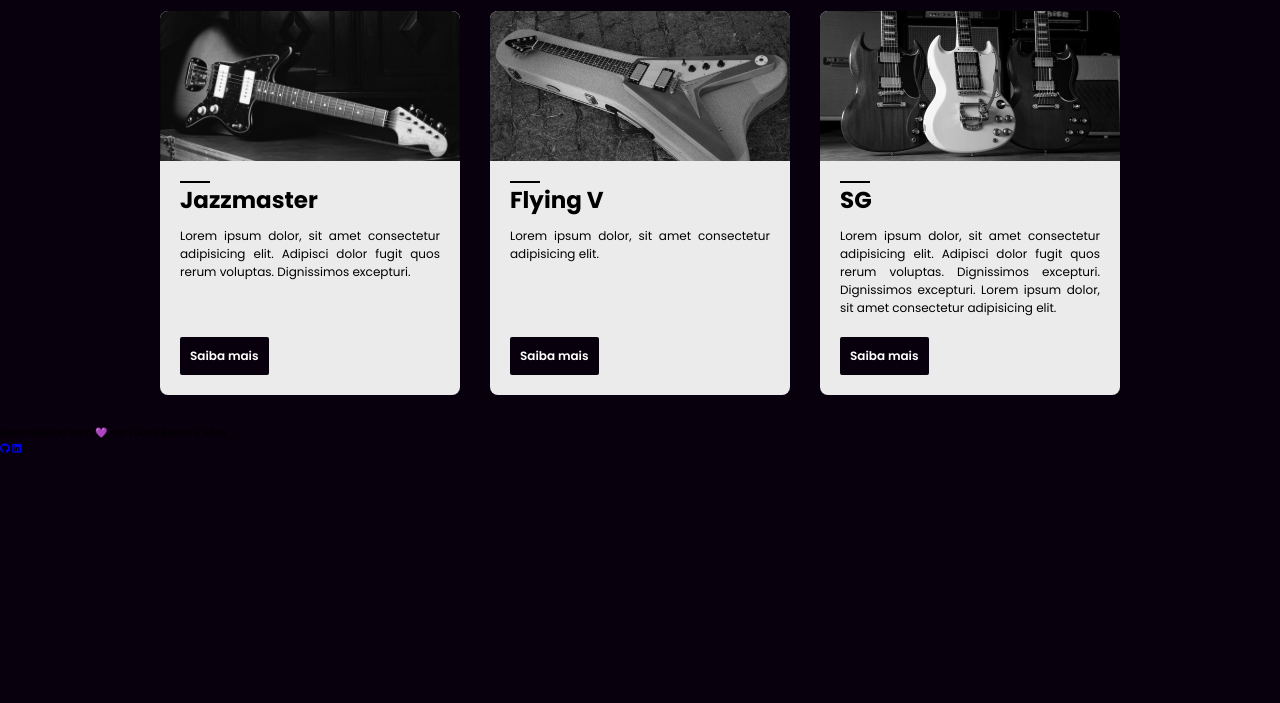
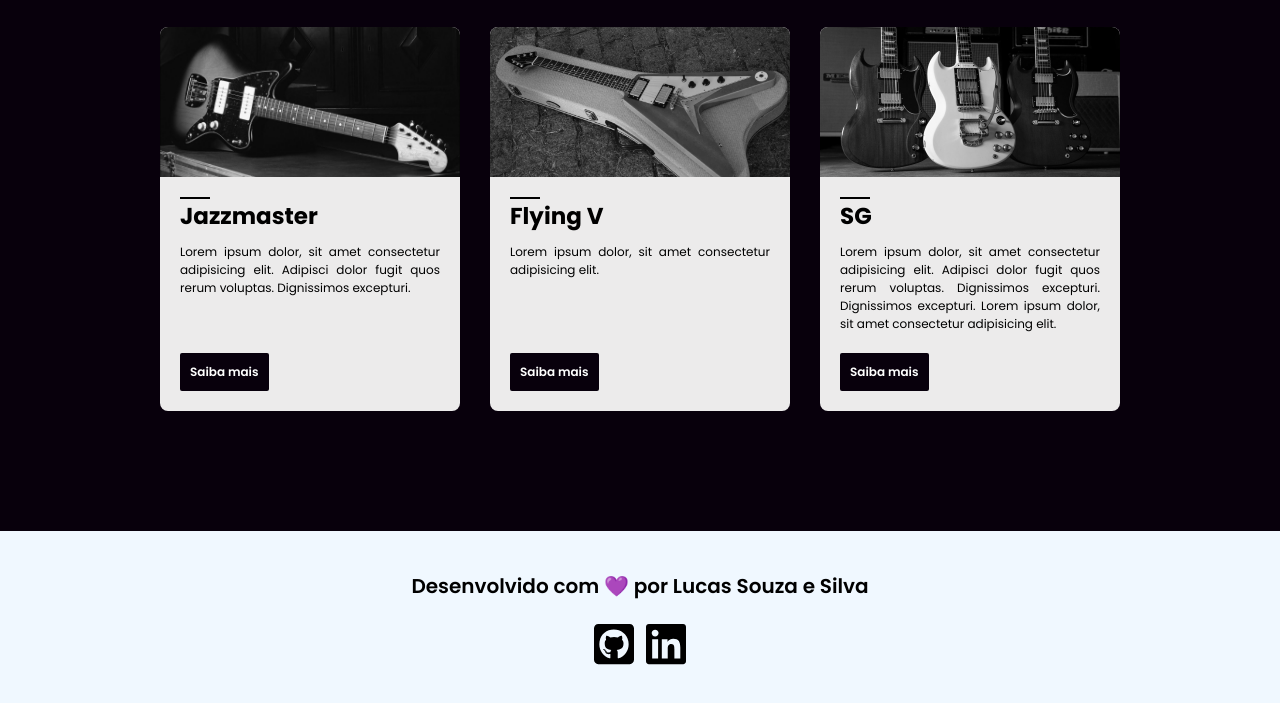
Before and after one commit to lucashtml6/cards-guitarras, a plain HTML site: page index.html in a window 1280 px wide. Shown: the part 631-1334 px from the top of the page. Before the commit the page ends 1088 px from the top, so only its background shows below. Drawn offline with Linux system fonts and the light colour scheme.

Commit message:
Estilizando rodapé

```diff
--- a/index.html
+++ b/index.html
@@ -10,7 +10,7 @@
   <link rel="stylesheet" href="src/css/reset.css">
   <link rel="stylesheet" href="src/css/style.css">
 
-  <script src="https://kit.fontawesome.com/3c42399498.js" crossorigin="anonymous"></script>
+  <link rel="stylesheet" href="https://cdnjs.cloudflare.com/ajax/libs/font-awesome/5.15.4/css/all.min.css">
 </head>
 
 <body>
@@ -18,6 +18,7 @@
     <h1>Cards Guitarras</h1>
   </header>
 
+  <i class="fa-brands fa-linkedin"></i>
   <main>
     <section>
 
@@ -133,10 +134,14 @@
   <footer class="rodape">
     <span>Desenvolvido com &#128156; por Lucas Souza e Silva</span>
 
-    <div class="icones-sociais">
-      <a href="https://github.com/lucashtml6" target="_blank"><i class="fa-brands fa-github"></i></a>
+    <div class="icones-redes-sociais">
+      <a href="https://github.com/lucashtml6" target="_blank" class="icone-rede-social">
+        <img src="src/img/icon-github.svg" alt="">
+      </a>
 
-      <a href="https://www.linkedin.com/in/lucas-souza-e-silva-3ba354209/" target="_blank"><i class="fa-brands fa-linkedin"></i></a>
+      <a href="https://www.linkedin.com/in/lucas-souza-e-silva-3ba354209/" target="_blank" class="icone-rede-social">
+        <img src="src/img/icon-linkedin.svg" alt="">
+      </a>
     </div>
   </footer>
 </body>
--- a/src/css/style.css
+++ b/src/css/style.css
@@ -146,3 +146,36 @@ section {
     flex: 0 1 240px;
   }
 }
+
+/* RODAPEÉ */
+.rodape {
+  display: flex;
+  flex-direction: column;
+  background-color: aliceblue;
+  align-items: center;
+  padding: 40px 0;
+  margin-top: 90px;
+}
+
+.rodape span {
+  font-weight: 600;
+  font-size: 2rem
+}
+
+.rodape .icones-redes-sociais {
+  margin-top: 20px;
+}
+
+.rodape .icones-redes-sociais .icone-rede-social {
+  margin: 0 5px;
+  display: inline-block;
+  transition: transform .3s ease-in-out;
+}
+
+.rodape .icones-redes-sociais .icone-rede-social:hover {
+  transform: scale(1.2);
+}
+
+.rodape .icones-redes-sociais .icone-rede-social img {
+  width: 40px;
+}
```
Also changed, not shown: src/img/icon-github.svg (added), src/img/icon-linkedin.svg (added).
